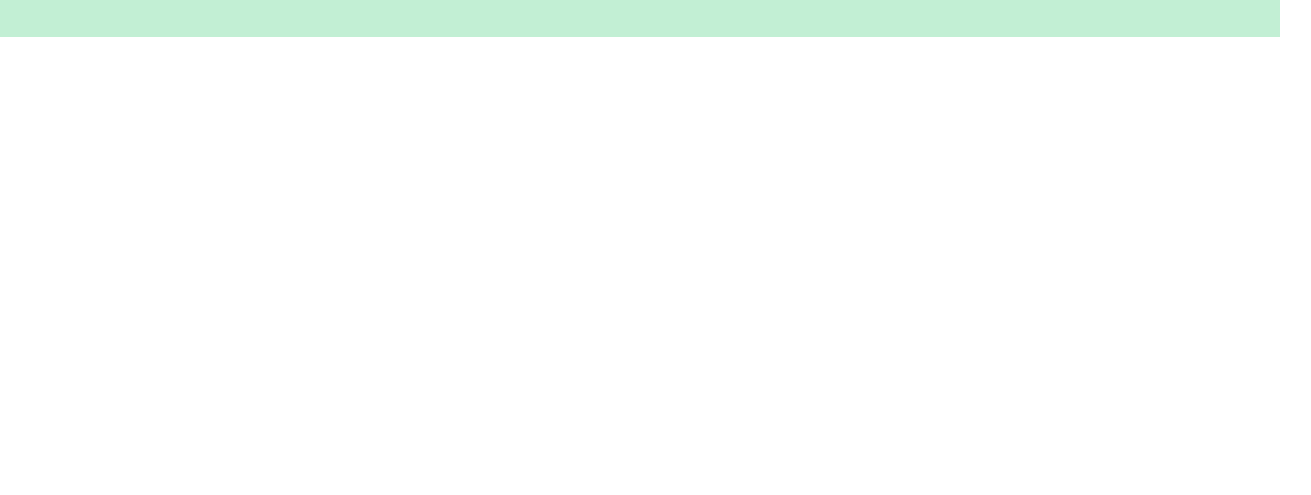
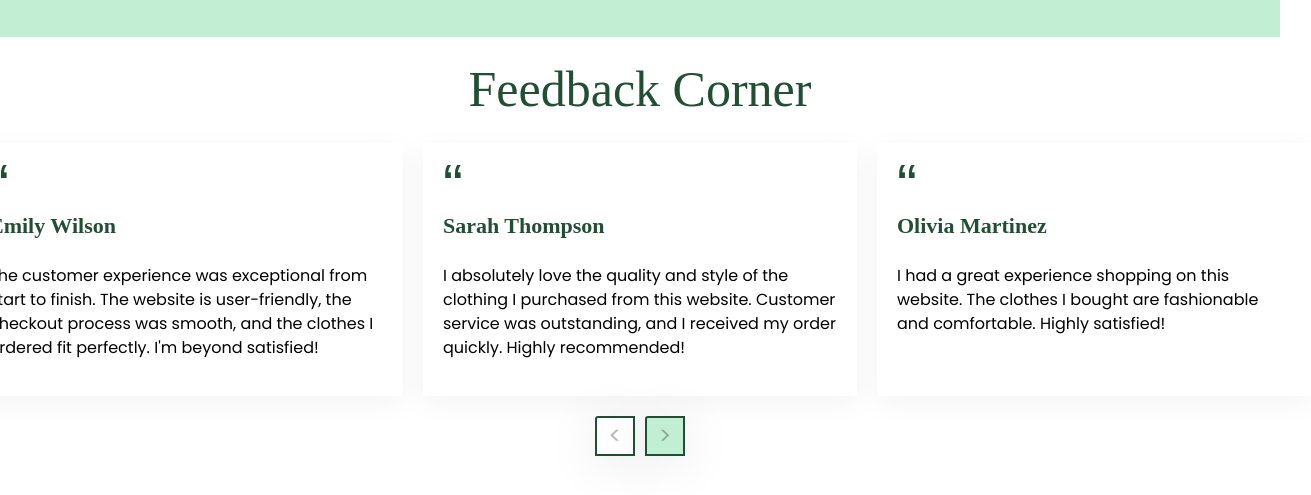
Before and after one commit to dicethedev/CSC-Web-project-Sparkle-Team, a plain HTML site: page index.html in a window 1280 px wide. Shown: the part 91-586 px from the top of the page, 1311 px wide, since content can reach past the window. Drawn offline with Linux system fonts and the light colour scheme.

Commit message:
added functionality

```diff
--- /dev/null
+++ b/css/feedback-corner.css
@@ -0,0 +1,106 @@
+.feedback-section {
+  padding: 20px;
+  display: flex;
+  flex-direction: column;
+  align-items: center;
+}
+
+.section-header {
+  font-family: "Roboto Slab", serif;
+  font-size: 50px;
+  font-weight: 500;
+  line-height: 65.94px;
+  text-align: left;
+  color: #224F34;
+  margin-bottom: 20px;
+}
+
+.feedback-container {
+  display: flex;
+  justify-content: center;
+  gap: 20px;
+}
+
+.feedback-item {
+  width: 434px;
+  height: 253px;
+  padding: 20px;
+  border-radius: 3px 0px 0px 0px;
+  opacity: 1;
+  background: #FFFFFF;
+  box-shadow: 0px 7px 30px 0px #0000000D;
+  display: flex;
+  flex-direction: column;
+}
+
+.feedback-content {
+  display: flex;
+  align-items: center;
+}
+
+.quotation-mark {
+  font-family: "Arial Rounded MT Bold", sans-serif;
+  font-size: 60px;
+  font-weight: 400;
+  line-height: 69.43px;
+  text-align: left;
+  color: #224F34;
+  margin-left: 0px;
+  margin-top: -30px;
+}
+
+.feedback-author {
+  font-family: "Roboto Serif", serif;
+  font-size: 22px;
+  font-weight: 600;
+  line-height: 25.76px;
+  text-align: left;
+  color: #224F34;
+  margin-left: -20px;
+  margin-top: 50px;
+
+}
+
+.feedback-message {
+  font-size: 16px;
+  margin-top: 10px;
+}
+
+
+.feedback-message {
+  font-size: 16px;
+  margin-top: 25px; /* Margin above the message */
+}
+
+.pagination-controls {
+  display: flex;
+  justify-content: center;
+  align-items: center;
+  margin-top: 20px;
+}
+
+.pagination-btn {
+  width: 40px;
+  height: 40px;
+  border-radius: 3px 0px 0px 0px;
+  border: 2px solid #224F34;
+  display: flex;
+  justify-content: center;
+  align-items: center;
+  font-size: 24px;
+  cursor: pointer;
+  box-shadow: 0px 7px 51px 0px #0000001A;
+}
+
+#prev-btn {
+  background: #FFFFFF;
+  margin-right: 10px;
+}
+
+#next-btn {
+  background: #C2EFD4;
+}
+
+.pagination-btn:hover {
+  opacity: 0.8; /
+}
--- a/css/styles.css
+++ b/css/styles.css
@@ -333,3 +333,112 @@ img {
 /* @media (max-width: 500px) {
 
 } */
+
+
+
+.feedback-section {
+  padding: 20px;
+  display: flex;
+  flex-direction: column;
+  align-items: center;
+}
+
+.section-header {
+  font-family: "Roboto Slab", serif;
+  font-size: 50px;
+  font-weight: 500;
+  line-height: 65.94px;
+  text-align: left;
+  color: #224F34;
+  margin-bottom: 20px;
+}
+
+.feedback-container {
+  display: flex;
+  justify-content: center;
+  gap: 20px;
+}
+
+.feedback-item {
+  width: 434px;
+  height: 253px;
+  padding: 20px;
+  border-radius: 3px 0px 0px 0px;
+  opacity: 1;
+  background: #FFFFFF;
+  box-shadow: 0px 7px 30px 0px #0000000D;
+  display: flex;
+  flex-direction: column;
+}
+
+.feedback-content {
+  display: flex;
+  align-items: center;
+}
+
+.quotation-mark {
+  font-family: "Arial Rounded MT Bold", sans-serif;
+  font-size: 60px;
+  font-weight: 400;
+  line-height: 69.43px;
+  text-align: left;
+  color: #224F34;
+  margin-left: 0px;
+  margin-top: -30px;
+}
+
+.feedback-author {
+  font-family: "Roboto Serif", serif;
+  font-size: 22px;
+  font-weight: 600;
+  line-height: 25.76px;
+  text-align: left;
+  color: #224F34;
+  margin-left: -20px;
+  margin-top: 50px;
+
+}
+
+.feedback-message {
+  font-size: 16px;
+  margin-top: 10px;
+}
+
+
+.feedback-message {
+  font-size: 16px;
+  margin-top: 25px; /* Margin above the message */
+}
+
+.pagination-controls {
+  display: flex;
+  justify-content: center;
+  align-items: center;
+  margin-top: 20px;
+}
+
+.pagination-btn {
+  width: 40px;
+  height: 40px;
+  border-radius: 3px 0px 0px 0px;
+  border: 2px solid #224F34;
+  display: flex;
+  justify-content: center;
+  align-items: center;
+  font-size: 24px;
+  cursor: pointer;
+  box-shadow: 0px 7px 51px 0px #0000001A;
+}
+
+#prev-btn {
+  background: #FFFFFF;
+  margin-right: 10px;
+}
+
+#next-btn {
+  background: #C2EFD4;
+}
+
+.pagination-btn:hover {
+  opacity: 0.8; /
+}
--- a/index.html
+++ b/index.html
@@ -12,6 +12,7 @@
     referrerpolicy="no-referrer"
   />
   <link rel="stylesheet" href="css/styles.css" />
+  <link rel="stylesheet" href="css/feedback-corner.css">
 </head>
 <body>
   <nav class="navbar">
@@ -96,20 +97,43 @@
     </div>
   </nav>
 
-    <!-- ---------------------------------- ABDULSAMOD SECTION - HERO ---------------------------------------- -->
-
-    <!-- --------------------------------- BLESSING SECTION - BEST SELLING ------------------------------------------------- -->
-
-    <!-- --------------------------------- ELIHAH SECTION - PRODUCTS DETAILS ------------------------------------------------- -->
-
-    <!-- --------------------------------- CLEO SECTION - EXCLUSIVE OFFERS ------------------------------------------------- -->
-
-    <!-- --------------------------------- AWESOME SECTION - DESIGNER CLOTHERS FOR YOU ------------------------------------------------- -->
-
   <!-- --------------------------------- CHARLES SECTION - FEEDBACK CENTER ------------------------------------------------- -->
-
+  <section class="feedback-section">
+    <h2 class="section-header">Feedback Corner</h2>
+    <div class="feedback-container">
+      <div class="feedback-item">
+        <div class="feedback-content">
+          <span class="quotation-mark">“</span>
+          <p class="feedback-author">Emily Wilson</p>
+        </div>
+        <p class="feedback-message">The customer experience was exceptional from start to finish.
+          The website is user-friendly, the checkout process was smooth, and the clothes I ordered fit perfectly. I'm beyond satisfied!</p>
+      </div>
+      <div class="feedback-item">
+        <div class="feedback-content">
+          <span class="quotation-mark">“</span>
+          <p class="feedback-author">Sarah Thompson</p>
+        </div>
+        <p class="feedback-message">I absolutely love the quality and style of the clothing I purchased from this website.
+          Customer service was outstanding, and I received my order quickly. Highly recommended!</p>
+      </div>
+      <div class="feedback-item">
+        <div class="feedback-content">
+          <span class="quotation-mark">“</span>
+          <p class="feedback-author">Olivia Martinez</p>
+        </div>
+        <p class="feedback-message">I had a great experience shopping on this website.
+          The clothes I bought are fashionable and comfortable. Highly satisfied!</p>
+      </div>
+    </div>
+    <div class="pagination-controls">
+      <button id="prev-btn" class="pagination-btn">&lt;</button>
+      <button id="next-btn" class="pagination-btn">&gt;</button>
+    </div>
+  </section>
   <!-- --------------------------------- FOOTER SECTION ------------------------------------------------- -->
   <!-- The link to the JAVASCRIPT. To make it functional -->
   <script src="js/app.js"></script>
+  <script src="js/feedback-corner.js"></script>
 </body>
 </html>
--- /dev/null
+++ b/js/feedback-corner.js
@@ -0,0 +1,43 @@
+document.addEventListener("DOMContentLoaded", function() {
+    const feedbackItems = document.querySelectorAll(".feedback-item");
+    const prevBtn = document.getElementById("prev-btn");
+    const nextBtn = document.getElementById("next-btn");
+    const itemsPerPage = 3;
+    let currentPage = 1;
+    const totalPages = Math.ceil(feedbackItems.length / itemsPerPage);
+
+    function showPage(page) {
+      const start = (page - 1) * itemsPerPage;
+      const end = start + itemsPerPage;
+
+      feedbackItems.forEach((item, index) => {
+        if (index >= start && index < end) {
+          item.style.display = "flex"; // Show the item
+        } else {
+          item.style.display = "none"; // Hide the item
+        }
+      });
+
+      // Enable or disable pagination buttons
+      prevBtn.disabled = page === 1;
+      nextBtn.disabled = page === totalPages;
+    }
+
+    // Event listeners for pagination buttons
+    prevBtn.addEventListener("click", function() {
+      if (currentPage > 1) {
+        currentPage--;
+        showPage(currentPage);
+      }
+    });
+
+    nextBtn.addEventListener("click", function() {
+      if (currentPage < totalPages) {
+        currentPage++;
+        showPage(currentPage);
+      }
+    });
+
+    // Initial display
+    showPage(currentPage);
+  });
```
Lines whose indentation alone changed are shown as unchanged.
